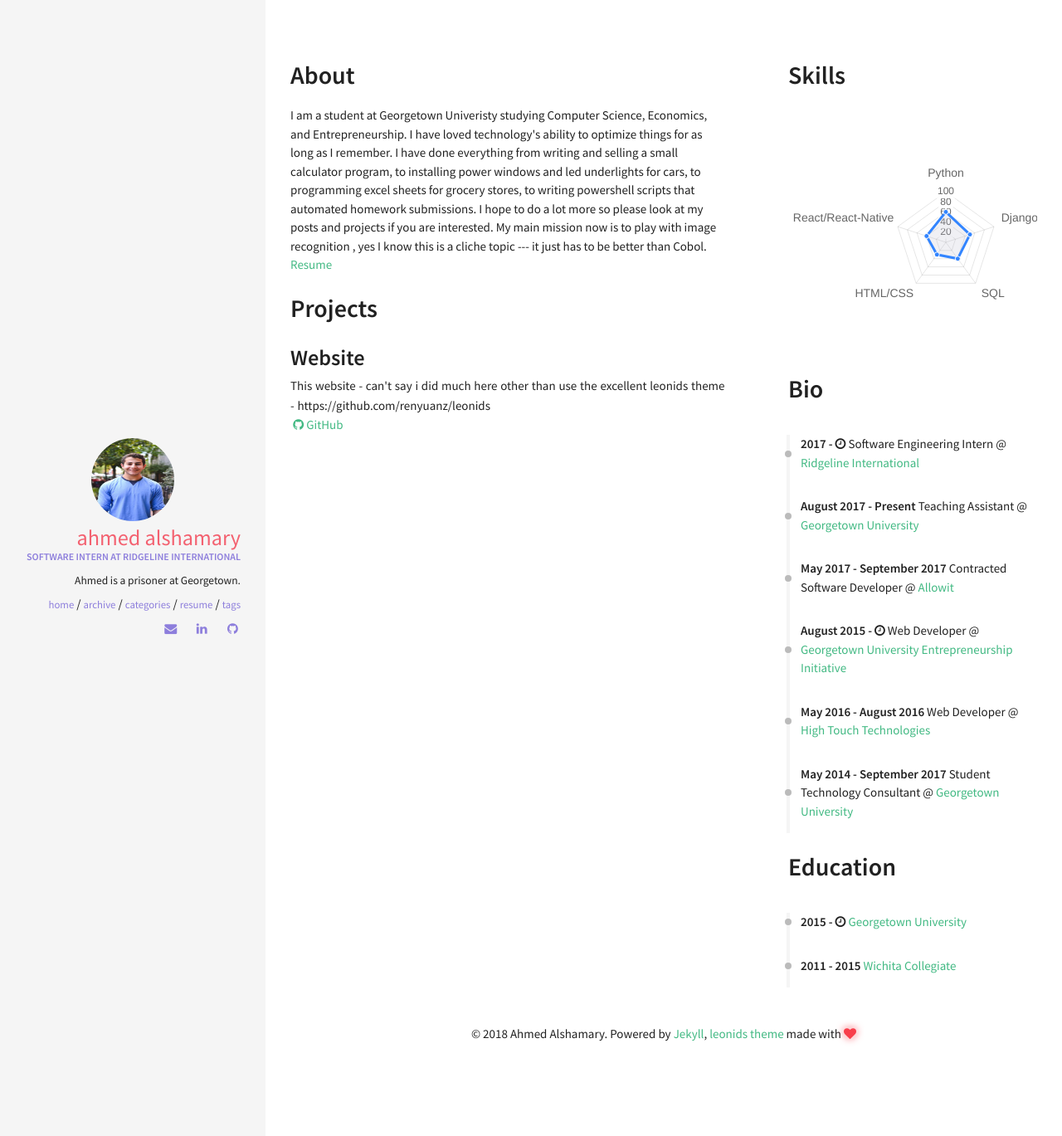
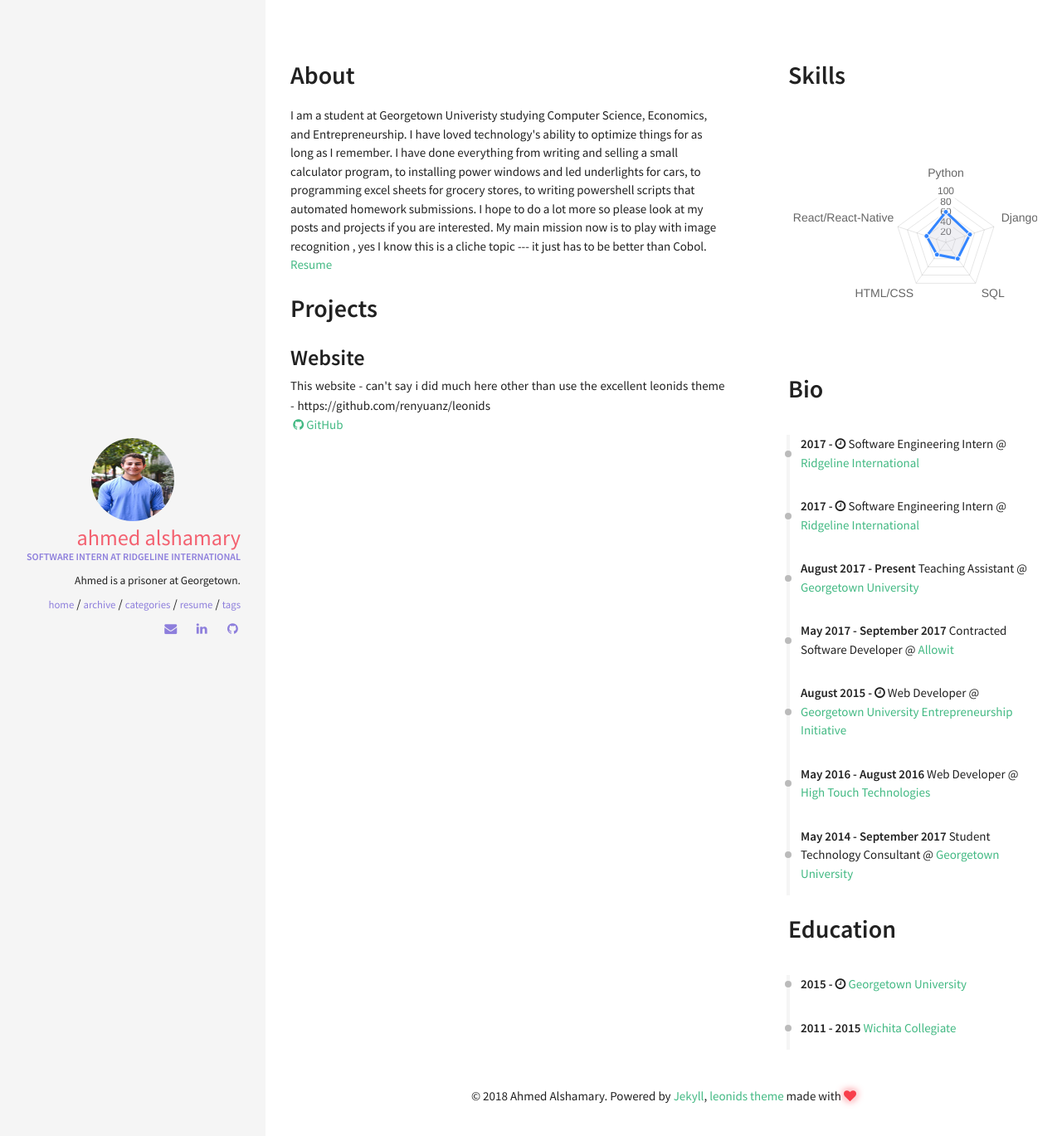
Before and after one commit to medokun/medokun.github.io, a Jekyll site: the page built from resume.html, in a window 1280 px wide. Shown: the top 1369 px of the page at 83% size. Built offline with Jekyll 4.4.1, drawn with Linux system fonts in a browser that asks for light colours; nearby versions of some CDN libraries.

Commit message:
Clean up Pages

```diff
--- a/_data/index/careers.yml
+++ b/_data/index/careers.yml
@@ -1,5 +1,10 @@
 # careers section data
 # if you don't have language feature(language.yml is empty), ignore "i18n" items
+
+- name: Ridgeline International
+  link: https://www.ridgelineinternational.com/
+  date: 2017 - <i class="fa fa-clock-o" aria-hidden="true" title="Until Now"></i>
+  job: Software Engineering Intern
 
 - name: Ridgeline International
   link: https://www.ridgelineinternational.com/
```
